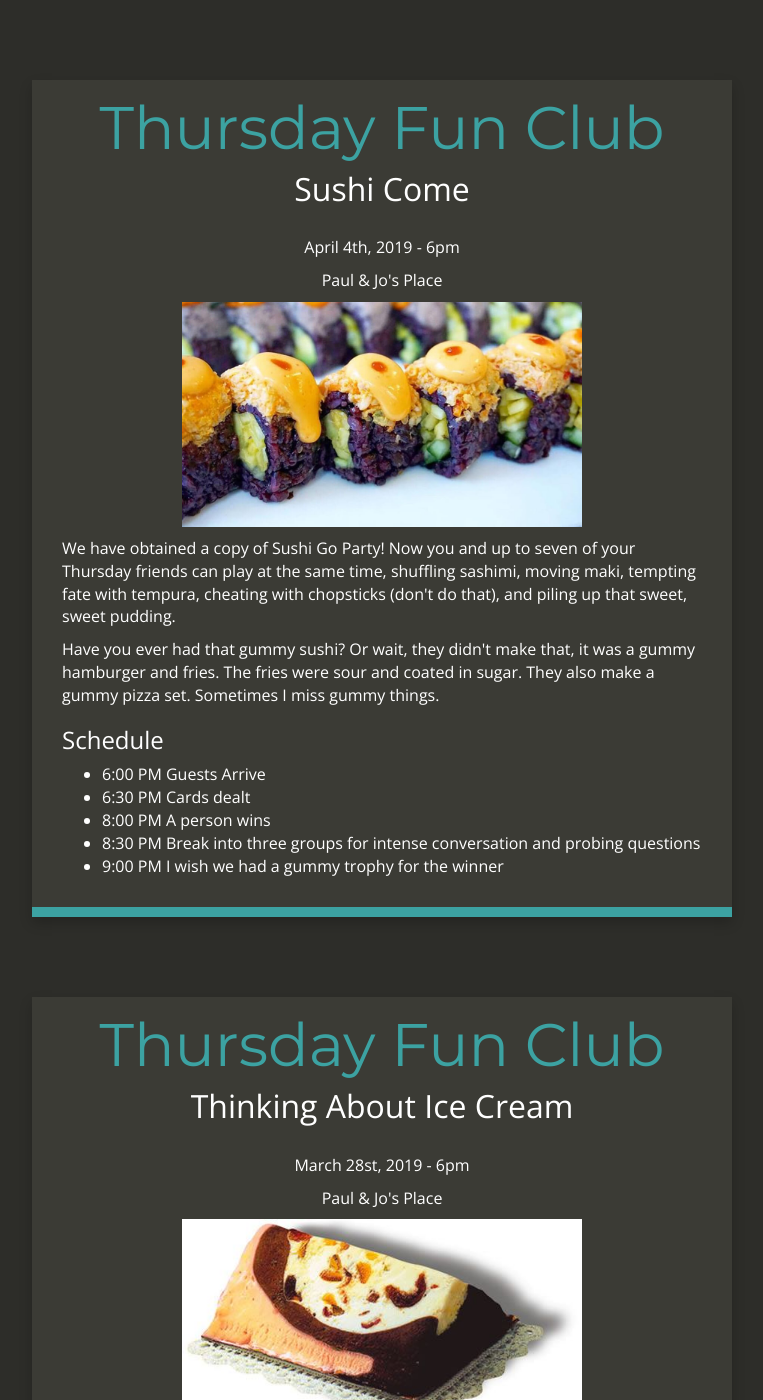
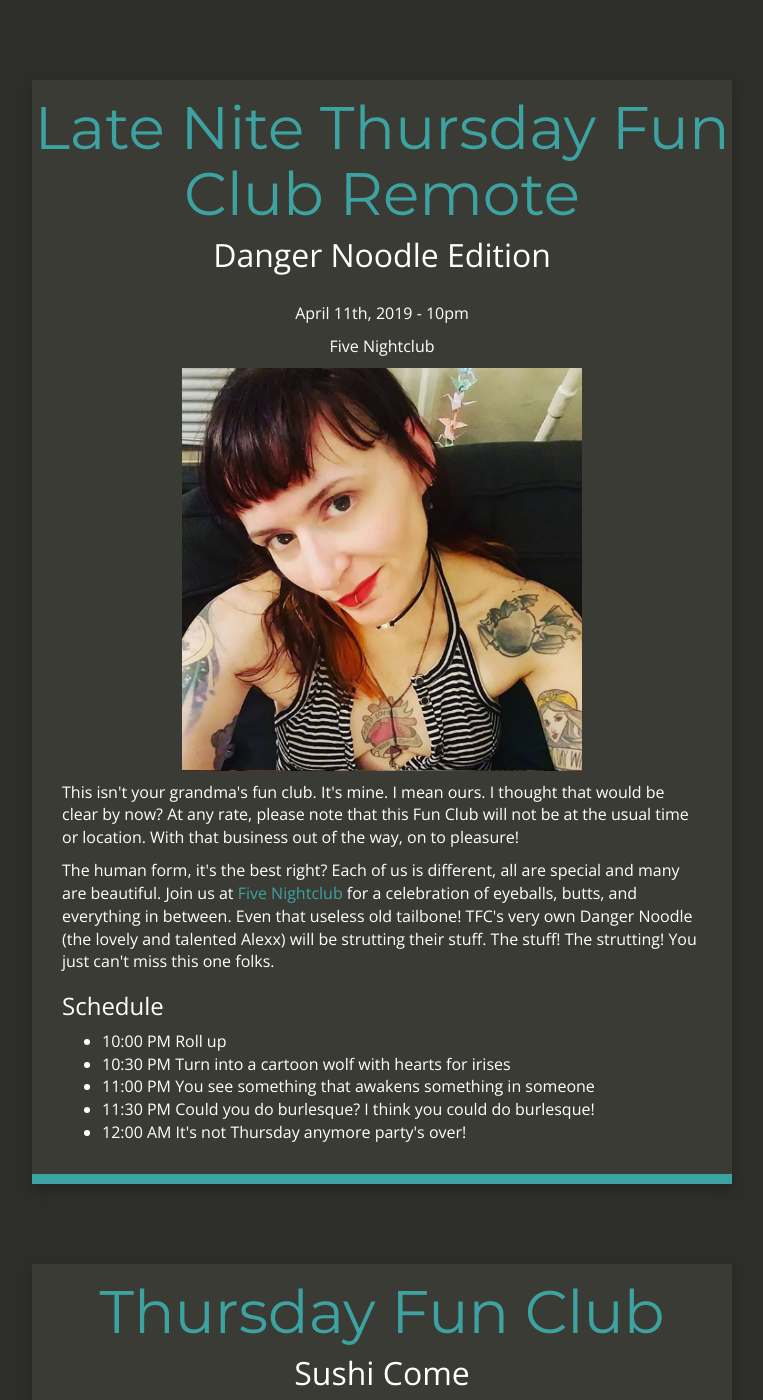
Before and after one commit to paulberb/paulberb.github.io, a Jekyll site: the page built from index.html, in a window 1280 px wide and 1400 px high. Shown: the whole window, without its empty margins (258-1021 px from the left). Built offline with Jekyll 4.4.1, drawn with Linux system fonts in a browser that asks for light colours; nearby versions of some CDN libraries.

Commit message:
updated weekly event

```diff
--- a/index.html
+++ b/index.html
@@ -1,6 +1,34 @@
 ---
 layout: default
 ---
+<div class="container-fluid index">
+    <div class="row">
+        <div class="col-md-12 main content-panel">
+            <h1 class="header author-header" itemprop="headline"> Late Nite Thursday Fun Club Remote</h1>
+            <h2 class="header">Danger Noodle Edition</h2>
+            <div class="author-text">
+                <p>April 11th, 2019 - 10pm</p>
+                <p>Five Nightclub</p>
+                <p><img src="/images/alexx2.png" width="400" /></p>
+            </div>
+            <p>
+                This isn't your grandma's fun club. It's mine. I mean ours. I thought that would be clear by now? At any rate, please note that this Fun Club will not be at the usual time or location. With that business out of the way, on to pleasure!
+                </p>
+                <p>
+                    The human form, it's the best right? Each of us is different, all are special and many are beautiful. Join us at <a href="https://www.fivenightclubmadison.com">Five Nightclub</a> for a celebration of eyeballs, butts, and everything in between. Even that useless old tailbone! TFC's very own Danger Noodle (the lovely and talented Alexx) will be strutting their stuff. The stuff! The strutting! You just can't miss this one folks.
+                </p>
+                <h3>Schedule</h3>
+                <ul>
+                    <li>10:00 PM Roll up</li>
+                    <li>10:30 PM Turn into a cartoon wolf with hearts for irises</li>
+                    <li>11:00 PM You see something that awakens something in someone</li>
+                    <li>11:30 PM Could you do burlesque? I think you could do burlesque!</li>
+                    <li>12:00 AM It's not Thursday anymore party's over!</li>
+               </ul>
+          </div>
+    </div>
+</div>
+
 <div class="container-fluid index">
     <div class="row">
         <div class="col-md-12 main content-panel">
```
Also changed, not shown: images/alexx.png (added), images/alexx2.png (added).
